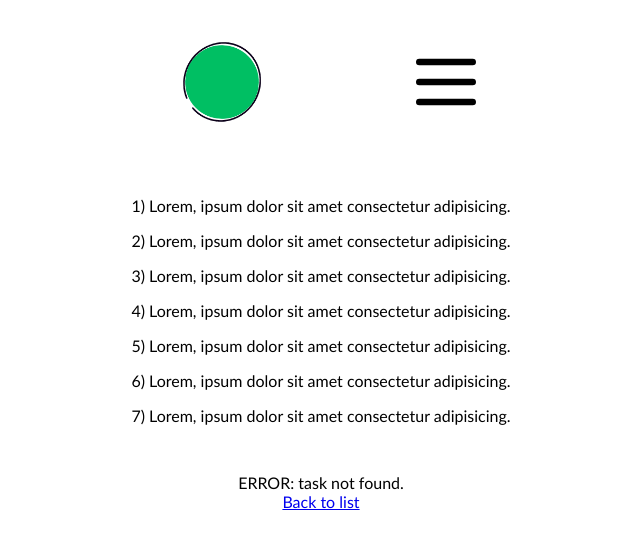
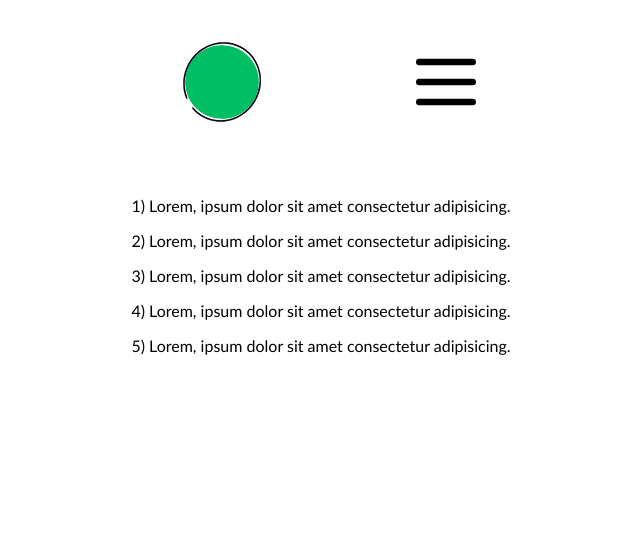
Before and after one commit to amik33/44-grupe-todo-classic, a React (Create React App) app: page /content in a window 1280 px wide. Shown: the top 548 px of the page, without its empty margins (319-959 px from the left). Built offline with nearby package versions, Linux system fonts and the light colour scheme.

Commit message:
initial commit

```diff
--- a/src/data/tasks.js
+++ b/src/data/tasks.js
@@ -1,44 +1,22 @@
 export const tasksData = [
     {
         id: 1,
-        productId: 1,
-        productName: 'Product sdgfdhfh',
         text: 'Lorem, ipsum dolor sit amet consectetur adipisicing.',
     },
     {
         id: 2,
-        productId: 2,
-        productName: 'Product sdgfsdhd',
         text: 'Lorem, ipsum dolor sit amet consectetur adipisicing.',
     },
     {
         id: 3,
-        productId: 3,
-        productName: 'Product sagsfgsf',
         text: 'Lorem, ipsum dolor sit amet consectetur adipisicing.',
     },
     {
         id: 4,
-        productId: 4,
-        productName: 'Product asdgasgsf',
         text: 'Lorem, ipsum dolor sit amet consectetur adipisicing.',
     },
     {
         id:5,
-        productId: 5,
-        productName: 'Product asdgsgasf',
-        text: 'Lorem, ipsum dolor sit amet consectetur adipisicing.',
-    },
-    {
-        id: 6,
-        productId: 6,
-        productName: 'Product asdgsfgfg',
-        text: 'Lorem, ipsum dolor sit amet consectetur adipisicing.',
-    },
-    {
-        id: 7,
-        productId: 7,
-        productName: 'Product asdgsgss',
         text: 'Lorem, ipsum dolor sit amet consectetur adipisicing.',
     },
 
--- a/src/pages/Content.jsx
+++ b/src/pages/Content.jsx
@@ -1,15 +1,10 @@
 import style from './Create.module.css';
-import { Link, useParams } from 'react-router-dom';
+import { Link } from 'react-router-dom';
 import logo from '../img/logo.png';
 import { HiOutlineMenu } from 'react-icons/hi'
 import { tasksData } from '../data/tasks';
 
 export function Content () {
-
-    const { id } = useParams();
-
-    const task = tasksData.filter(task => '' + task.id === id)[0];
-
     return (
         <div className={style.create}>
             <div className={style.readContent}>
@@ -17,12 +12,8 @@ export function Content () {
                 <Link className={style.link} to='/tasks'><HiOutlineMenu size='5rem' color='#000' /></Link>
             </div>
             <div className={style.form}>
-                {tasksData.map(task => <p>{task.id}) {task.text}</p>)}
+                {tasksData.map(task => <p key={task.id}>{task.id}) {task.text}</p>)}
             </div>
-            <div>
-            {task ? <p>{task.text}</p> : <p>ERROR: task not found.</p>}
-            <Link to='/tasks'>Back to list</Link>
-        </div>
         </div>
     )
 };
--- a/src/pages/Create.jsx
+++ b/src/pages/Create.jsx
@@ -69,7 +69,7 @@ export function Create () {
                     <input onChange={updatePassword} value={password} id='password' type='password' placeholder='Password' />
                 </div>
                 <div className={`${style.error} ${errors.length ? style.show : ''}`}>
-                    {errors.map(err => <p>{err}</p>)}
+                    {errors.map(err => <p key={username}>{err}</p>)}
                 </div>
                 <div className={style.read}>
                     <Link className={style.btn} to='/terms'></Link>
```
